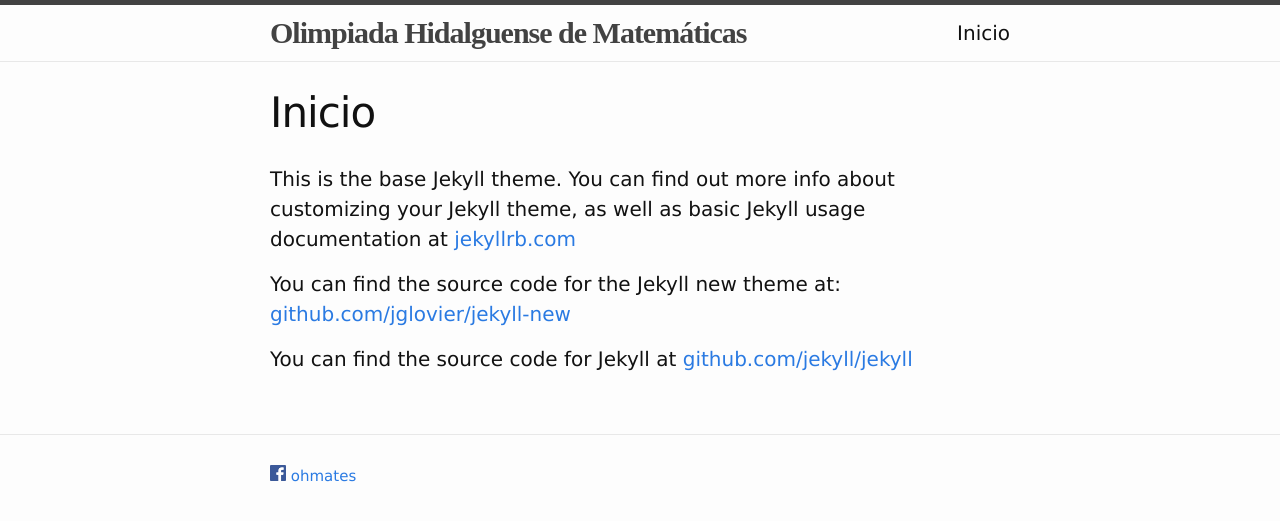
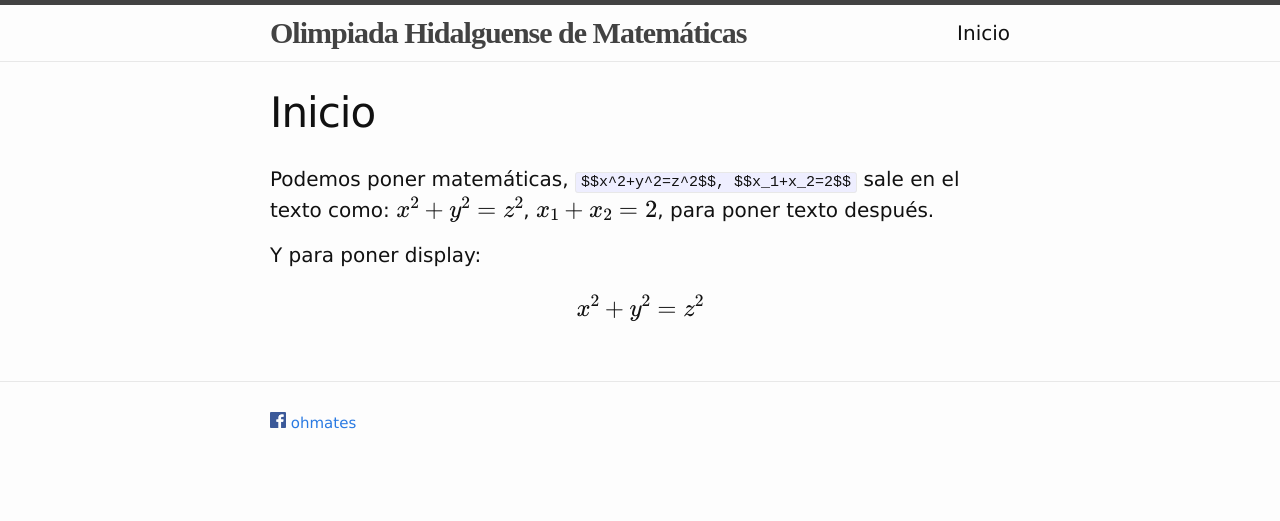
Before and after one commit to rvf0068/pagina-olimpiada, a Jekyll site: the page built from about.md, in a window 1280 px wide. Shown: the top 521 px of the page. Built offline with Jekyll 4.4.1, drawn with Linux system fonts in a browser that asks for light colours; formulas are drawn with MathJax 3.

Commit message:
Símbolos matemáticos

```diff
--- a/_layouts/default.html
+++ b/_layouts/default.html
@@ -1,4 +1,9 @@
 <!DOCTYPE html>
+
+<script type="text/javascript"
+    src="http://cdn.mathjax.org/mathjax/latest/MathJax.js?config=TeX-AMS-MML_HTMLorMML">
+</script>
+
 <html>
 
   {% include head.html %}
--- a/about.md
+++ b/about.md
@@ -4,8 +4,11 @@ title: Inicio
 permalink: /inicio/
 ---
 
-This is the base Jekyll theme. You can find out more info about customizing your Jekyll theme, as well as basic Jekyll usage documentation at [jekyllrb.com](http://jekyllrb.com/)
+Podemos poner matemáticas, `$$x^2+y^2=z^2$$, $$x_1+x_2=2$$` sale en el
+texto como: $$x^2+y^2=z^2$$, $$x_1+x_2=2$$, para poner texto después.
 
-You can find the source code for the Jekyll new theme at: [github.com/jglovier/jekyll-new](https://github.com/jglovier/jekyll-new)
+Y para poner display:
 
-You can find the source code for Jekyll at [github.com/jekyll/jekyll](https://github.com/jekyll/jekyll)
+$$
+x^2+y^2=z^2
+$$
```
